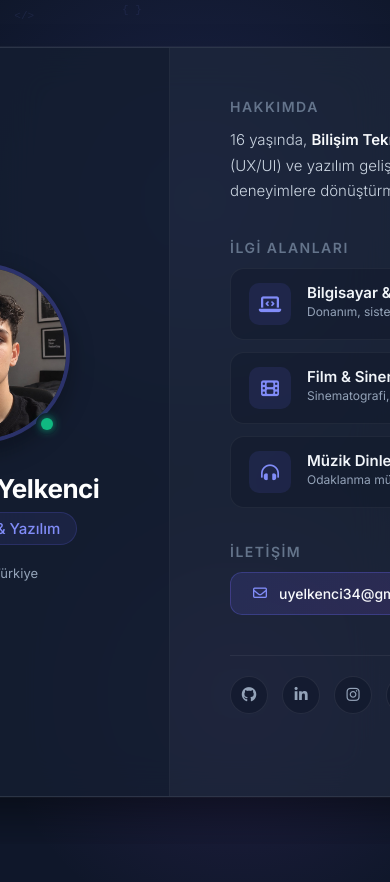
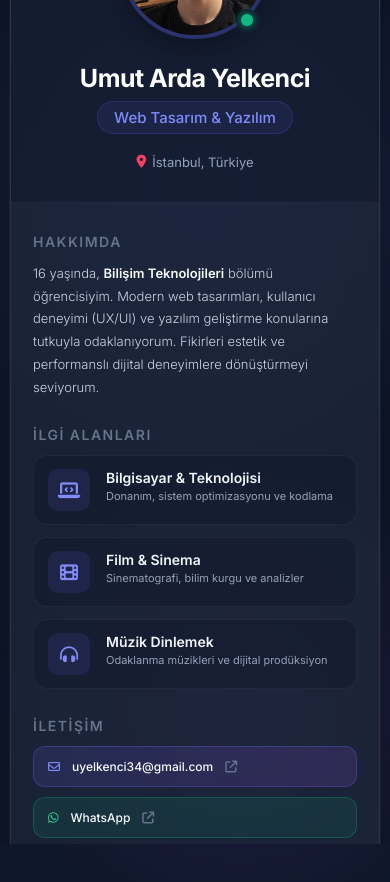
Before and after one commit to theumars/web, a plain HTML site: page index.html in a window 390 px wide. Shown: the top 882 px of the page. Drawn offline with Linux system fonts and the light colour scheme.

Commit message:
Update style.css

```diff
--- a/style.css
+++ b/style.css
@@ -335,3 +335,195 @@ h2 {
     font-size: 12px;
     color: #64748b;
 }
+
+
+/* Sadece istenen ek düzeltmeler - mevcut tasarım korunur */
+#codeCanvas {
+    position: fixed;
+    inset: 0;
+    width: 100%;
+    height: 100%;
+    pointer-events: none;
+    z-index: 0;
+    opacity: 0.28;
+}
+
+.app-container,
+.portfolio-card {
+    position: relative;
+    z-index: 1;
+}
+
+.contact-links {
+    display: flex;
+    flex-wrap: wrap;
+    align-items: center;
+    gap: 10px;
+}
+
+.whatsapp-link {
+    display: inline-flex;
+    align-items: center;
+    gap: 12px;
+    padding: 12px 18px;
+    border-radius: 12px;
+    border: 1px solid rgba(16, 185, 129, 0.28);
+    background: rgba(16, 185, 129, 0.10);
+    color: #f8fafc;
+    text-decoration: none;
+    font-size: 14px;
+    font-weight: 500;
+    transition: all 0.3s ease;
+}
+
+.whatsapp-link i:first-child {
+    color: #34d399;
+}
+
+.whatsapp-link .arrow-icon {
+    font-size: 12px;
+    color: #64748b;
+}
+
+.whatsapp-link:hover {
+    border-color: #34d399;
+    background: rgba(16, 185, 129, 0.18);
+    box-shadow: 0 0 20px rgba(16, 185, 129, 0.16);
+}
+
+/* Tablet */
+@media (max-width: 1100px) {
+    html, body {
+        overflow: auto;
+        min-height: 100%;
+    }
+
+    .app-container {
+        height: auto;
+        min-height: 100vh;
+        padding: 16px;
+    }
+
+    .portfolio-card {
+        width: 100%;
+        max-width: 1200px;
+        height: auto;
+        min-height: 750px;
+    }
+
+    .profile-section {
+        width: 32%;
+        padding: 35px 24px;
+    }
+
+    .content-section {
+        width: 68%;
+        padding: 35px 34px;
+    }
+
+    .name {
+        font-size: 22px;
+    }
+}
+
+/* Mobil: mevcut renkler ve düzen korunarak taşma önlenir */
+@media (max-width: 700px) {
+    html, body {
+        overflow-x: hidden;
+        overflow-y: auto;
+    }
+
+    .app-container {
+        display: block;
+        padding: 10px;
+    }
+
+    .portfolio-card {
+        display: block;
+        height: auto;
+        min-height: 0;
+        border-radius: 20px;
+    }
+
+    .profile-section,
+    .content-section {
+        display: block;
+        width: 100%;
+        height: auto;
+        border-right: 0;
+    }
+
+    .profile-section {
+        border-bottom: 1px solid rgba(255, 255, 255, 0.06);
+        padding: 32px 20px;
+    }
+
+    .content-section {
+        padding: 30px 22px;
+    }
+
+    .avatar-wrapper {
+        width: 150px;
+        height: 150px;
+        margin-bottom: 24px;
+    }
+
+    .name {
+        font-size: 25px;
+    }
+
+    .bio-block,
+    .interests-block {
+        margin-bottom: 28px;
+    }
+
+    .bio-block p {
+        font-size: 13px;
+        line-height: 1.75;
+    }
+
+    .interest-card {
+        padding: 13px 14px;
+    }
+
+    .interest-info h3 {
+        font-size: 14px;
+    }
+
+    .interest-info p {
+        font-size: 11px;
+        line-height: 1.5;
+    }
+
+    .contact-block {
+        margin-bottom: 30px;
+    }
+
+    .contact-links {
+        align-items: stretch;
+        flex-direction: column;
+    }
+
+    .email-link,
+    .whatsapp-link {
+        width: 100%;
+        justify-content: flex-start;
+        font-size: 12px;
+        padding: 12px 14px;
+    }
+
+    .email-link span,
+    .whatsapp-link span {
+        overflow-wrap: anywhere;
+    }
+
+    .footer {
+        gap: 18px;
+        align-items: flex-start;
+        flex-direction: column;
+    }
+
+    .copyright {
+        font-size: 10px;
+    }
+}
```
